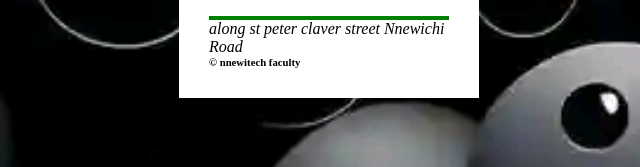
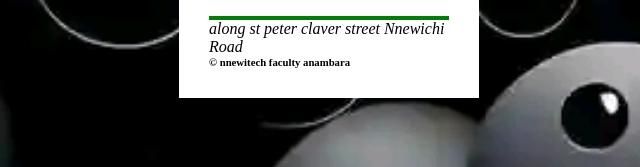
Before and after one commit to fran-897-uinx/food-menu-, a plain HTML site: page index.html in a window 1280 px wide. Shown: the part 531-698 px from the top of the page, 311-951 px from the left. Drawn offline with Linux system fonts and the light colour scheme.

Commit message:
add index

```diff
--- a/inde.html
+++ b/index.html
@@ -91,7 +91,7 @@
         <hr style="color: green; border: 2px solid; margin-top: 19px" />
 
         <address>along st peter claver street Nnewichi Road</address>
-        <h6>&copy; nnewitech faculty</h6>
+        <h6>&copy; nnewitech faculty anambara</h6>
       </div>
       <!-- end of box -->
     </div>
```
